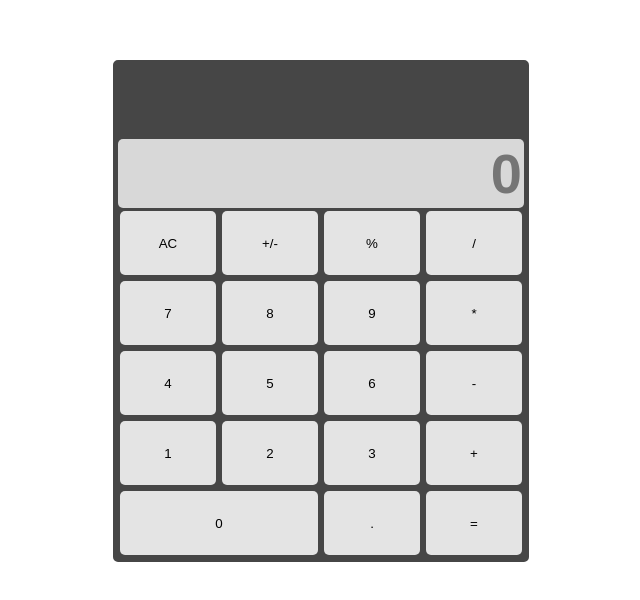
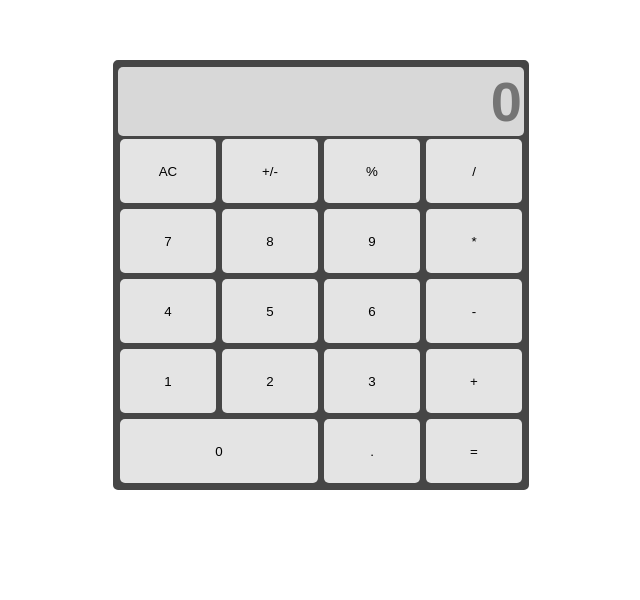
Before and after one commit to ncesare/calculator, a plain HTML site: page index.html in a window 1280 px wide. Shown: the part 120-720 px from the top of the page, without its empty margins (319-959 px from the left). Drawn offline with Linux system fonts and the light colour scheme.

Commit message:
Removed expression display feature

```diff
--- a/index.html
+++ b/index.html
@@ -10,8 +10,7 @@
 </head>
 <body>
     <div class="calculator">
-        <div id="expression-display"></div>
-        <input type="text" id="display-box" placeholder="0">
+        <input type="text" id="display-box" placeholder="0" maxlength="13">
         <button type="button" value="clear">AC</button>
         <button type="button" value="+/-">+/-</button>
         <button type="button" value="%">%</button>
--- a/script.js
+++ b/script.js
@@ -1,5 +1,4 @@
 const displayBox = document.querySelector('#display-box');
-const expressionDisplay = document.querySelector('#expression-display');
 
 let clearSlate = true;
 
@@ -23,7 +22,6 @@ function appendNumber(digit) { //Appends a number to the display
 function operationSwitch(value) {
     switch(value) {
         case 'clear':
-            expressionDisplay.textContent = '';
             displayBox.value = 0;
             expression = [];
             operator = null;
@@ -38,7 +36,6 @@ function operationSwitch(value) {
                 evaluateExpression();
                 operator = value;
             } else {
-                expressionDisplay.textContent += `${displayBox.value} ${value} `;
                 expression.push(Number(displayBox.value));
                 operator = value;
                 clearSlate = true;
@@ -63,7 +60,6 @@ function operationSwitch(value) {
 }
 
 function evaluateExpression() {
-    expressionDisplay.textContent += `${displayBox.value} = `
     switch(operator) {
         case '+':
             displayBox.value = expression[0] + expression[1];
--- a/styles.css
+++ b/styles.css
@@ -1,7 +1,7 @@
 .calculator {
     display: grid;
     grid-template-columns: repeat(4, 1fr);
-    grid-template-rows: 70px 70px repeat(5, 1fr);
+    grid-template-rows: 70px repeat(5, 1fr);
     gap: 2px;
     width: max-content;
     height: max-content;
@@ -29,15 +29,7 @@ button:hover {
     background-color: rgb(204, 204, 204);
 }
 
-#expression-display {
-    color: white;
-    grid-column: 1 / 5;
-    padding: 12px;
-    text-align: center;
-}
-
 #display-box {
-    grid-row: 2 / 3;
     grid-column: 1 / 5;
     width: 25.125rem;
     height: max-content;
```
